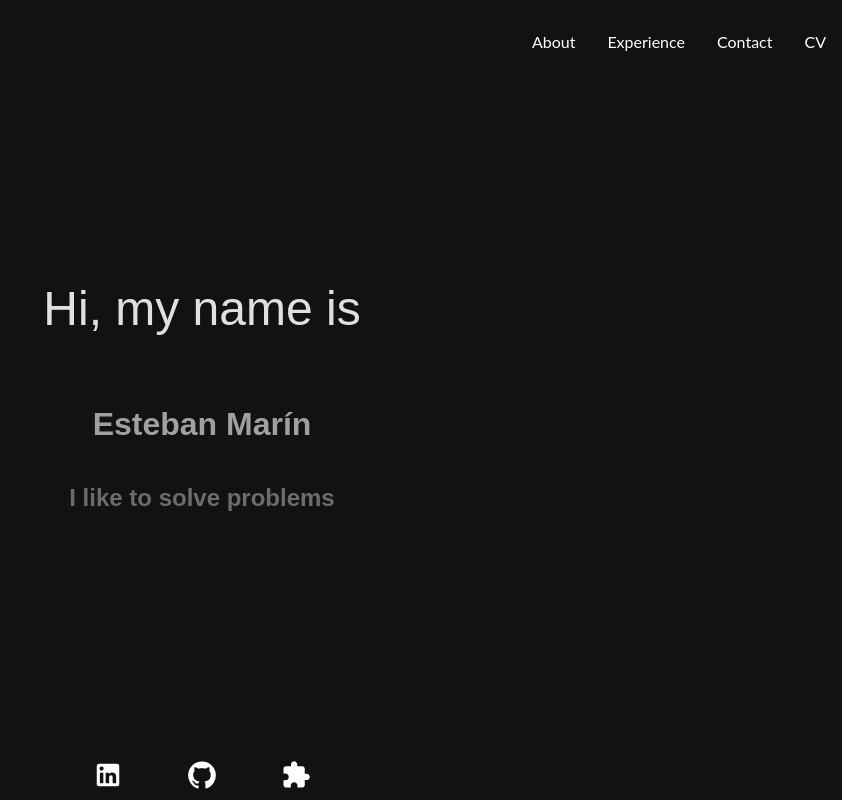
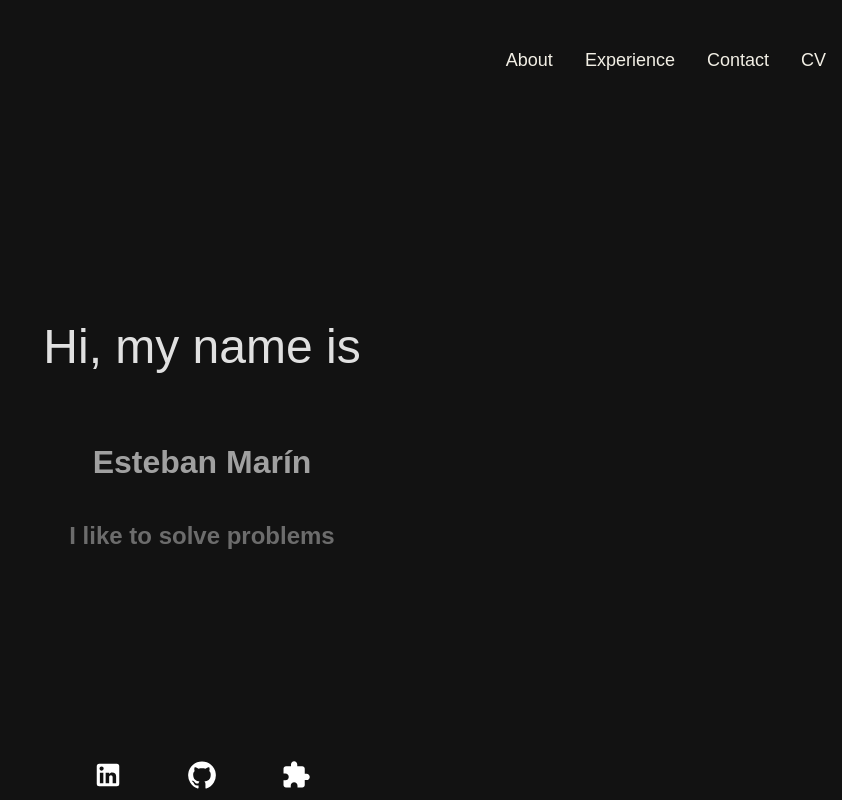
Before and after one commit to e-niram/e-niram.github.io, a React (Create React App) app: page / in a window 1280 px wide. Shown: the whole page, without its empty margins (438-1280 px from the left). Built offline with nearby package versions, Linux system fonts and the light colour scheme.

Commit message:
Refactor texts in Header

```diff
--- a/src/components/Header/Header.tsx
+++ b/src/components/Header/Header.tsx
@@ -2,6 +2,7 @@ import * as React from "react";
 import { Link } from "react-router-dom";
 import "./Header.css";
 import "../../pages/Contact/Contact";
+import { Typography } from "../Typography/Typography";
 
 export default function Header() {
 	const handleCVonClick = () => {
@@ -13,17 +14,23 @@ export default function Header() {
 			<ul>
 				<li>
 					<a onClick={handleCVonClick} href="">
-						CV
+						<Typography color="text">CV</Typography>
 					</a>
 				</li>
 				<li>
-					<Link to={`/contact`}>Contact</Link>
+					<Link to={`/contact`}>
+						<Typography color="text">Contact</Typography>
+					</Link>
 				</li>
 				<li>
-					<Link to={`/experience`}>Experience</Link>
+					<Link to={`/experience`}>
+						<Typography color="text">Experience</Typography>
+					</Link>
 				</li>
 				<li>
-					<Link to={`/about`}>About</Link>
+					<Link to={`/about`}>
+						<Typography color="text">About</Typography>
+					</Link>
 				</li>
 			</ul>
 		</div>
--- a/src/foundations/Colors.types.ts
+++ b/src/foundations/Colors.types.ts
@@ -1 +1 @@
-export type Color = "dark" | "primary" | "secondary" | "light";
+export type Color = "dark" | "primary" | "secondary" | "light" | "text";
```
